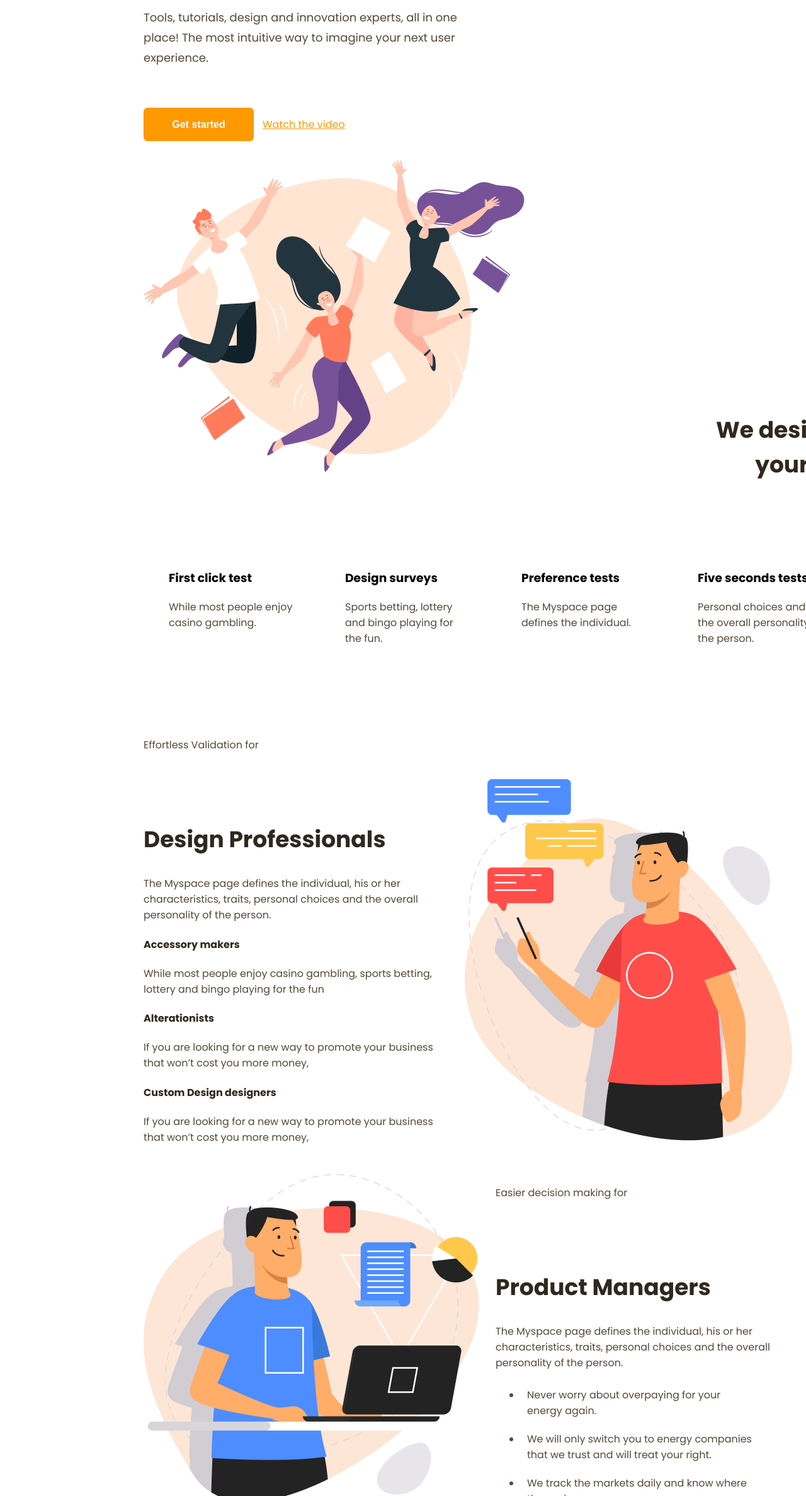
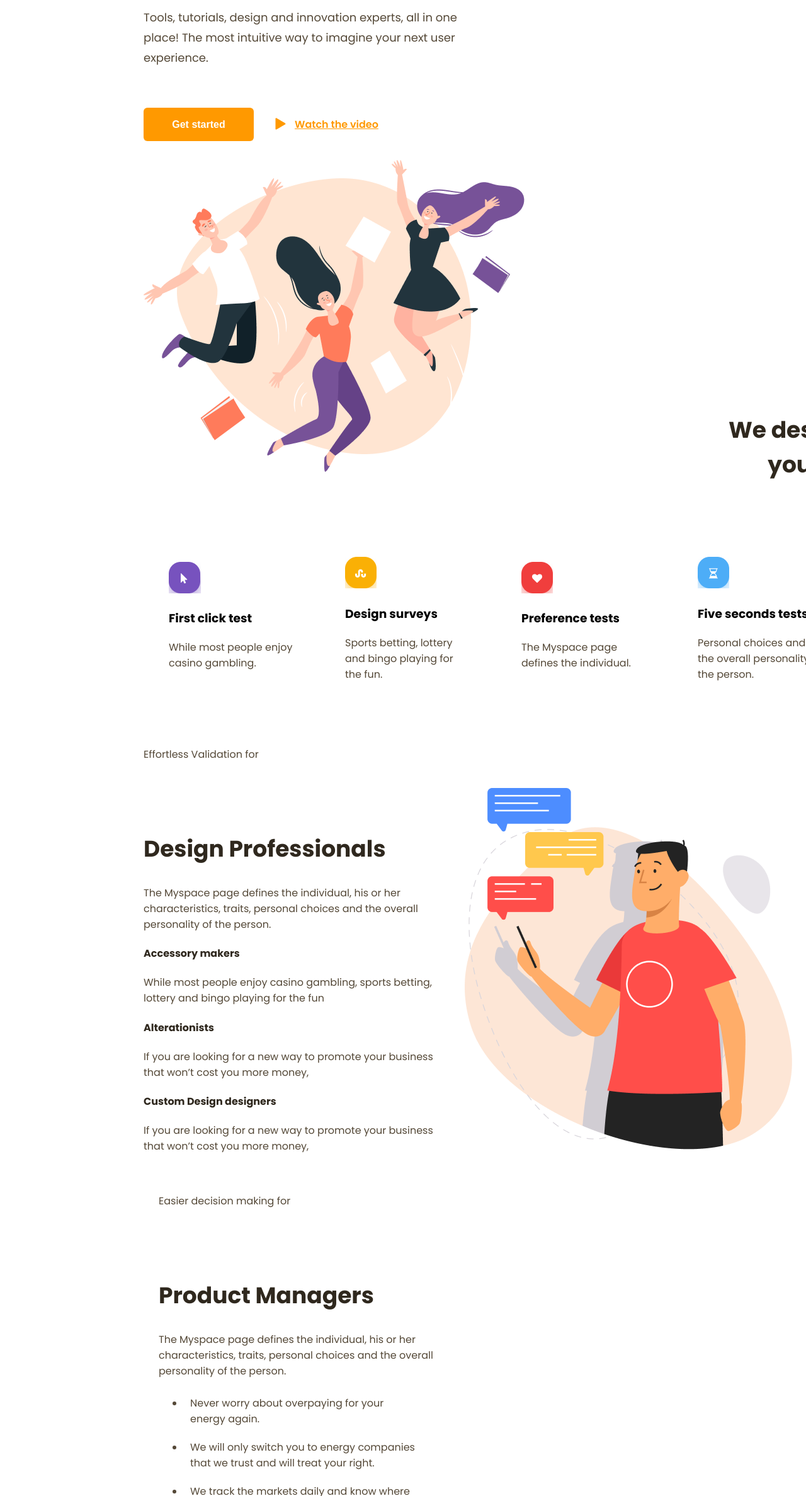
Before and after one commit to emeliethorin/Productly, a plain HTML site: page index.html in a window 1280 px wide. Shown: the part 364-2739 px from the top of the page at 63% size. Drawn offline with Linux system fonts and the light colour scheme.

Commit message:
added icons

```diff
--- a/index.html
+++ b/index.html
@@ -34,6 +34,7 @@
 
         <p class="main-paragraph">Tools, tutorials, design and innovation experts, all in one place! The most intuitive way to imagine your next user experience.</p>
         <button title="button" class="main-button";>Get started</button>
+        <img src="images/Triangle.png" alt="triangle" class="orange-triangle">
             <a href="#" class="watch-video">Watch the video</a>
          </section>
 
@@ -50,24 +51,28 @@
             <div class="container">
                 <div class="card first">
                     <div class="card__content">
+                        <img src="images/first-click-icon.png" alt="First click icon">
                         <h3 class="card__title">First click test</h3>
                         <p class="card__info">While most people enjoy casino gambling.</p>
                     </div>
                 </div>
                 <div class="card second">
                     <div class="card__content">
+                        <img src="images/surveys-icon.png" alt="Surveys icon">
                         <h3 class="card__title">Design surveys</h3>
                         <p class="card__info">Sports betting, lottery and bingo playing for the fun.</p>
                     </div>
                 </div>
                 <div class="card third">
                     <div class="card__content">
+                        <img src="images/preference-icon.png" alt="Preference icon">
                         <h3 class="card__title">Preference tests</h3>
                         <p class="card__info">The Myspace page defines the individual.</p>
                     </div>
                 </div>
                 <div class="card four">
                     <div class="card__content">
+                        <img src="images/seconds-icon.png" alt="Seconds icon">
                         <h3 class="card__title">Five seconds tests</h3>
                         <p class="card__info">Personal choices and the overall personality of the person.</p>
                     </div>
@@ -89,10 +94,10 @@
         </section>
 
         <section>
-                <img src="images/design_professionals.png" alt="Design professional">
+                <img src="images/design_professionals.png" alt="Design professional" class="design_professionals">
         </section>
 <br>
-        <section><img src="images/product_managers.png" alt="Product manager">
+        <section><img src="images/product_managers.png" alt="Product manager" class="img-managers">
         </section>
         <section>
             <p>Easier decision making for</p>
--- a/styles/index.css
+++ b/styles/index.css
@@ -12,7 +12,7 @@ body {
     padding: 20px;
     margin-top: 110px;
     position: relative;
-    left: 260px;
+    left: 280px;
   }
 
   p {
@@ -131,6 +131,7 @@ nav ul li a {
 
     .watch-video {
         color: #FF9900;
+        font-weight: 600;
         padding: 10px;
         font-family: Poppins;
         position: static;
@@ -182,7 +183,11 @@ nav ul li a {
         align-items: center;
     }
 
-
+    .orange-triangle {
+        margin-left: 30px;
+        position: relative;
+        top:3px;
+    }
     .card {
         font-family: Poppins;
         max-width: 200px;
@@ -234,6 +239,17 @@ nav ul li a {
         top: -50px;
     }
 
+    .design-professionals {
+        position: absolute
+        top: 140px;
+    }
+
+    .img-managers {
+        position: absolute;
+        left: 500px;
+    }
+
+
     .footer {
         font-family: Poppins;
         font-size: 16px;
```
Also changed, not shown: images/Triangle.png (added), images/first-click-icon.png (added), images/preference-icon.png (added), images/seconds-icon.png (added), images/surveys-icon.png (added).
